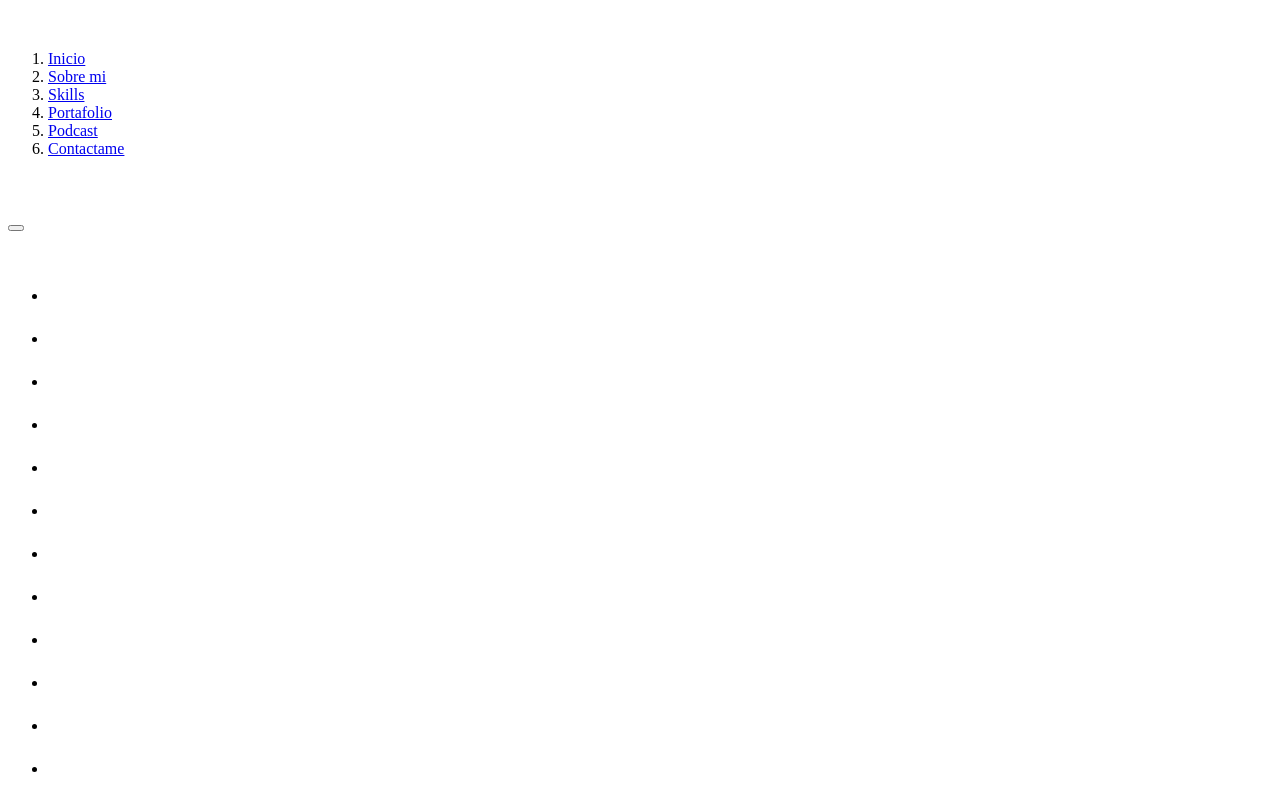
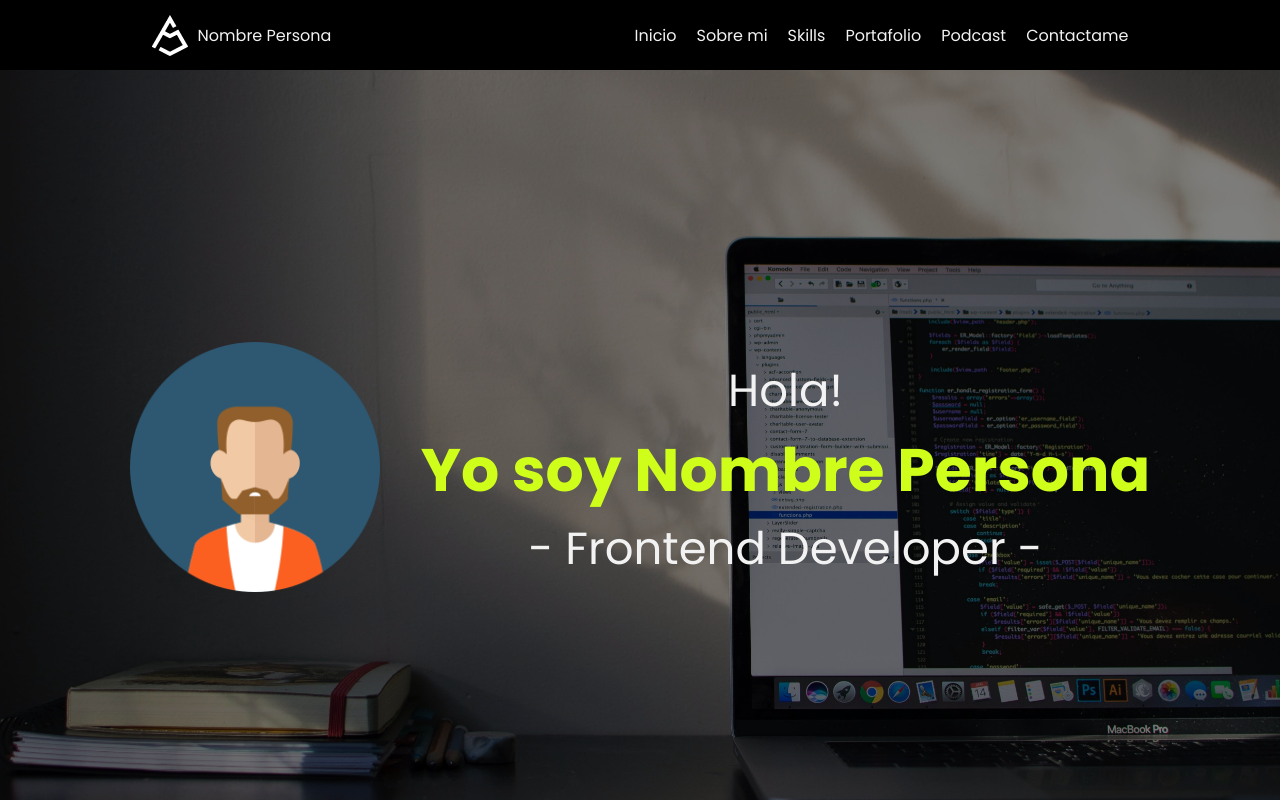
Before and after one commit to ivansanguezax/PortafiolioElemental, a plain HTML site: page index.html in a window 1280 px wide. Shown: the top 800 px of the page. Drawn offline with Linux system fonts and the light colour scheme.

Commit message:
header-main

```diff
--- a/css/style.css
+++ b/css/style.css
@@ -6,3 +6,109 @@
 
     --Poppins: 'Poppins', sans-serif;
 }
+
+body{
+    margin: 0;
+    padding: 0;
+    font-family: var(--Poppins);
+    background-color: var(--negro);
+    color: var(--blanco)
+}
+
+a{
+    text-decoration: none;
+}
+li, ul, ol{
+    list-style: none;
+    padding-inline-start: 0px;
+}
+
+header{
+    background-color: var(--negro);
+    display: flex;
+    justify-content:space-around;
+    align-items:center;
+    color: var(--blanco);
+    height:70px;
+}
+.header-logo{
+    display: flex;
+    justify-content: center;
+    align-items: center;
+}
+.header-logo img{
+    width: 36px;
+}
+.header-logo h1{
+    font-size: 16px;
+    font-weight: 400;
+    margin-left: 10px;
+}
+.header-menu ol{
+    display: flex;
+    justify-content: center;
+    align-items: center;
+
+}
+.header-menu li{
+    margin-right:20px ;
+}
+.header-menu li:last-child{
+    margin-right:0px;
+}
+.header-menu a{
+    color: var(--blanco);
+}
+.header-menu a:hover{
+    color: var(--verde)
+}
+
+/* =======Final Header======= */
+
+/* Main */
+
+main{
+    height: 100vh;
+    display: flex;
+    align-items: center;
+    justify-content: center;
+    background-image: url(../assets/jpg/background-image.jpg);
+    background-repeat: no-repeat;
+    background-position: center center;
+    background-size:cover;
+    position: relative;
+}
+main::before{
+    content: "";
+    position:absolute;
+    top: 0;
+    right: 0;
+    bottom: 0;
+    left:0;
+    background-color:rgba(0, 0, 0, 0.5);
+}
+.main-photo{
+    margin-right: 41px;
+}
+.main-photo img{
+    width:250px;
+    height: 250px;
+    position: relative;
+}
+.main-description{
+    position: relative;
+    text-align: center;
+}
+
+.main-description h3, .main-description h2{
+    color: var(--blanco);
+    font-size:45px;
+    font-weight:400;
+    margin: 0;
+}
+.main-description h1{
+    color: var(--verde);
+    font-size:60px;
+    font-weight:700;
+    margin: 0;
+}
--- a/index.html
+++ b/index.html
@@ -15,13 +15,15 @@
 
     <title>Portafolio Elemental</title>
   </head>
+
   <body>
 
     <!-- Cabecera -->
     <header>
-      <figure class="header-logo">
-        <img src="" alt="" />
-      </figure>
+      <div class="header-logo">
+        <img src="assets/png/logo.png" alt="Logo" />
+        <h1>Nombre Persona</h1>
+      </div>
       <nav class="header-menu">
         <ol>
           <li>
@@ -50,13 +52,13 @@
 
     <!-- Main -->
     <main>
-      <figure class="main-photo">
-        <img src="" alt="" />
-      </figure>
+      <div class="main-photo">
+        <img src="assets/png/imagePerson.png" alt="Hero" />
+      </div>
       <div class="main-description">
-        <h3></h3>
-        <h1></h1>
-        <h2></h2>
+        <h3>Hola!</h3>
+        <h1>Yo soy Nombre Persona</h1>
+        <h2>- Frontend Developer -</h2>
       </div>
     </main>
 
```
Also changed, not shown: assets/png/imagePerson.png (renamed from assets/jpg/imagePerson.png).
